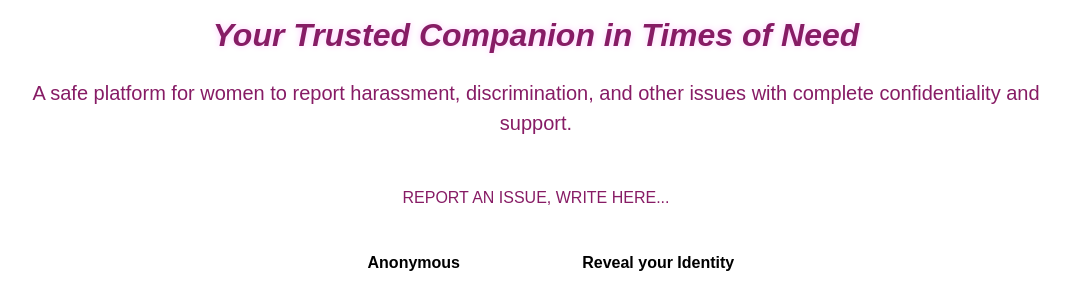
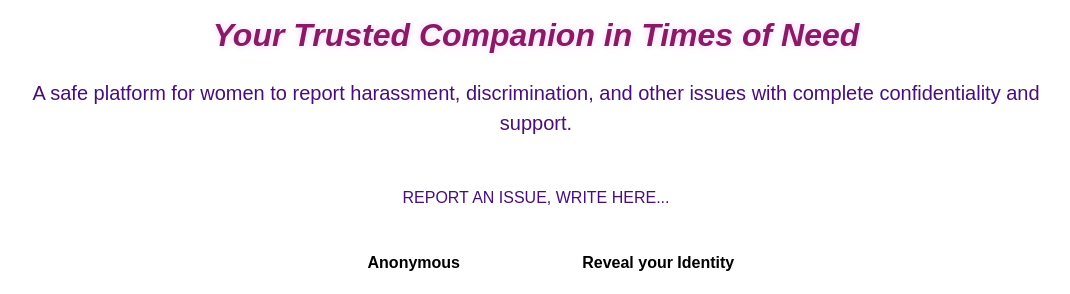
Before and after one commit to nehachaudhari20/She_Solves_EmpowHER, a FastAPI app: page / in a window 1280 px wide. Shown: the part 264-558 px from the top of the page, without its empty margins (104-1174 px from the left). Run offline with FastAPI, Linux system fonts and the light colour scheme.

Commit message:
Update home.html
change in paragragph color and added reference links.

```diff
--- a/templates/home.html
+++ b/templates/home.html
@@ -52,11 +52,11 @@
     <div class="container hero-content">
       <h1>SAKHI</h1>
       <h2 class="mb-4">Your Trusted Companion in Times of Need</h2>
-      <p class="mb-5 fs-5 px-3">
+      <p class="mb-5 fs-5 px-3"style="color: #490e77;">
         A safe platform for women to report harassment, discrimination, and
         other issues with complete confidentiality and support.
       </p>
-      <p class="report-text mb-3">REPORT AN ISSUE, WRITE HERE...</p>
+      <p class="report-text mb-3" style="color: #490e77;">REPORT AN ISSUE, WRITE HERE...</p>
       <div>
         <a href="form.html"><button class="btn-custom">Anonymous</button></a>
         <a href="sign.html"
@@ -407,7 +407,7 @@
   </head>
   <body>
     <h1>Welcome to EmpowHER</h1>
-    <a href="/signup"><button>Sign Up</button></a>
+    <a href="/signup.html"><button>Sign Up</button></a>
     <script src="/static/home2.js"></script>
     <!-- Correct path to JS -->
   </body>
```
